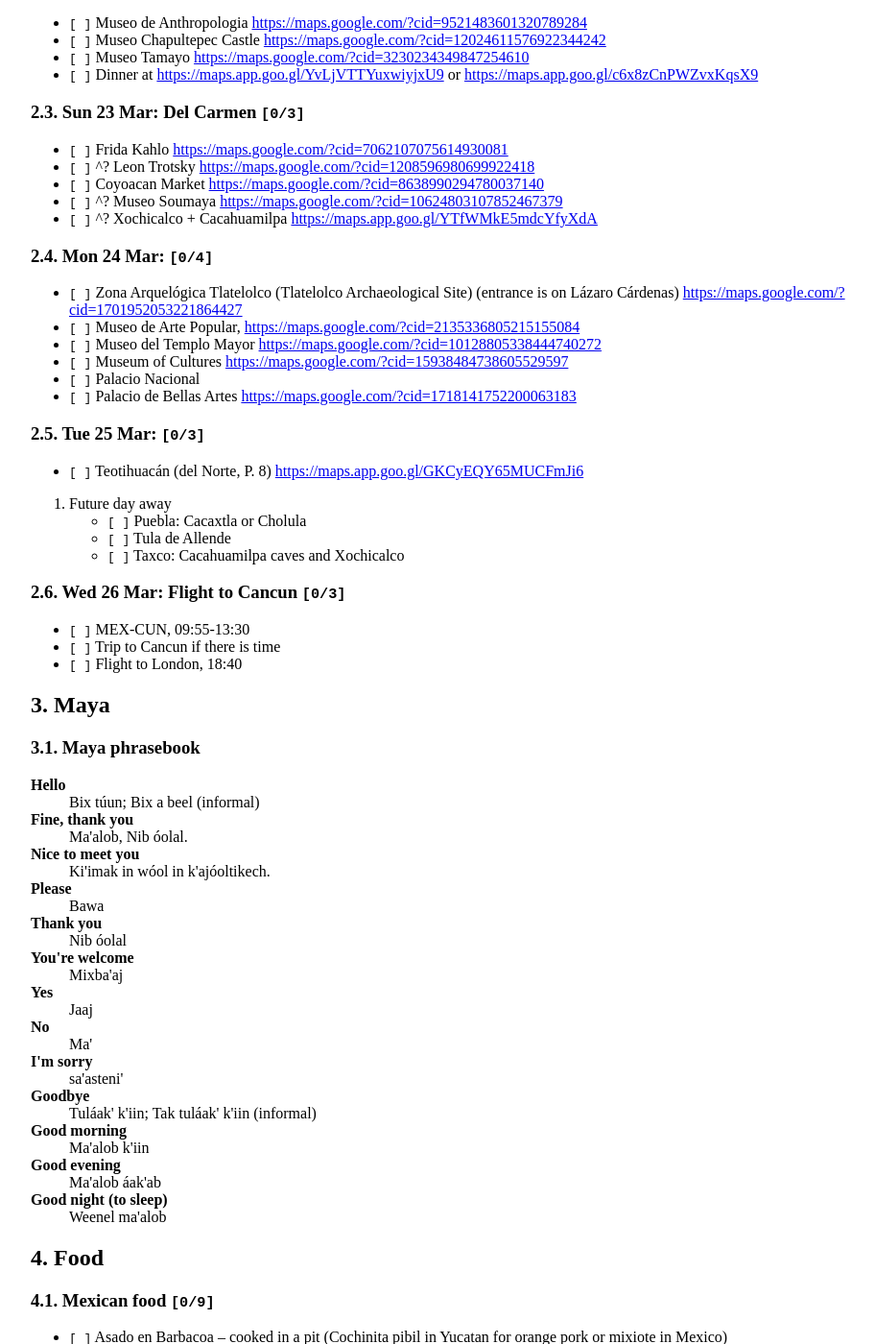
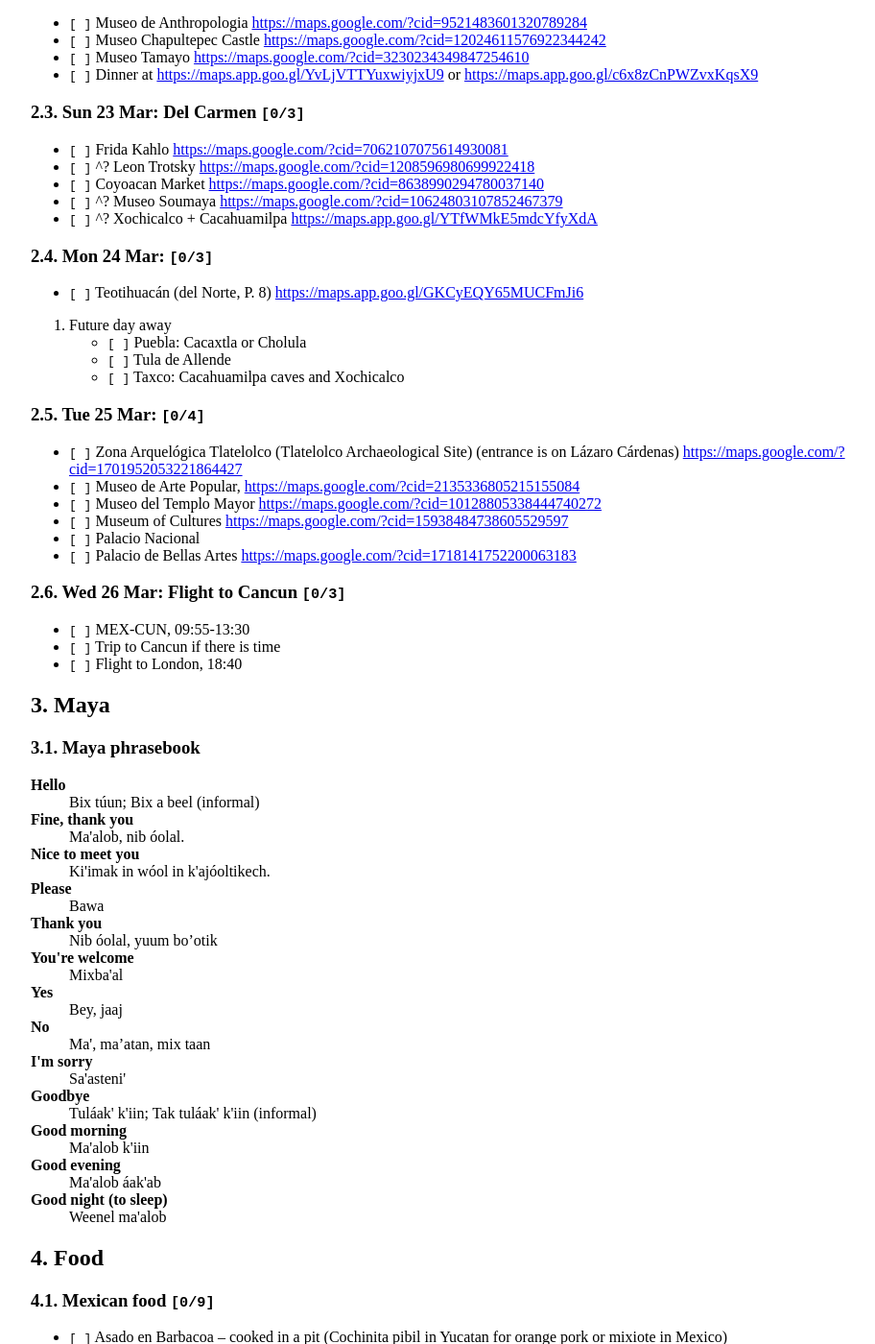
Before and after one commit to ssharoff/ssharoff.github.io, a Jekyll site: the page travel/mexico-plans.html, which Jekyll copies as it is, in a window 1280 px wide and 1400 px high, scrolled down 1712 px. Shown: the whole window at 96% size, without its empty margins (128-1040 px from the left). Built offline with Jekyll 4.4.1, drawn with Linux system fonts in a browser that asks for light colours; some of the changed text lies outside the part shown.

Commit message:
maya phrasebook

```diff
--- a/travel/mexico-plans.html
+++ b/travel/mexico-plans.html
@@ -3,7 +3,7 @@
 "http://www.w3.org/TR/xhtml1/DTD/xhtml1-strict.dtd">
 <html xmlns="http://www.w3.org/1999/xhtml" lang="en" xml:lang="en">
 <head>
-<!-- 2025-02-25 Tue 18:11 -->
+<!-- 2025-02-26 Wed 14:00 -->
 <meta http-equiv="Content-Type" content="text/html;charset=utf-8" />
 <meta name="viewport" content="width=device-width, initial-scale=1" />
 <title>&lrm;</title>
@@ -228,25 +228,25 @@
 <body>
 <div id="content" class="content">
 
-<div id="outline-container-org7169341" class="outline-2">
-<h2 id="org7169341"><span class="section-number-2">1.</span> Yucatan</h2>
+<div id="outline-container-org4df9453" class="outline-2">
+<h2 id="org4df9453"><span class="section-number-2">1.</span> Yucatan</h2>
 <div class="outline-text-2" id="text-1">
 </div>
-<div id="outline-container-org5fe906e" class="outline-3">
-<h3 id="org5fe906e"><span class="section-number-3">1.1.</span> Tue 11 Mar: Arrival to Cancun <code>[0/3]</code></h3>
+<div id="outline-container-orgcfa453f" class="outline-3">
+<h3 id="orgcfa453f"><span class="section-number-3">1.1.</span> Tue 11 Mar: Arrival to Cancun <code>[0/3]</code></h3>
 <div class="outline-text-3" id="text-1-1">
 <ul class="org-ul">
 <li class="off"><code>[&#xa0;]</code> Landing 16:55;</li>
 <li class="off"><code>[&#xa0;]</code> Puerto Morelos <a href="https://maps.app.goo.gl/qLufWPHGQPjrKYhU6">https://maps.app.goo.gl/qLufWPHGQPjrKYhU6</a></li>
 <li class="off"><code>[&#xa0;]</code> Relax \Laughey[1.4]</li>
-<li class="off"><code>[&#xa0;]</code> Dinner <a href="https://maps.app.goo.gl/v63bGJtfmcZemEQH7">https://maps.app.goo.gl/v63bGJtfmcZemEQH7</a></li>
+<li class="off"><code>[&#xa0;]</code> Dinner <a href="https://maps.app.goo.gl/dFe1DRJUFiAucRkX9">https://maps.app.goo.gl/dFe1DRJUFiAucRkX9</a></li>
 <li>Trip map: <a href="https://www.google.com/maps/d/u/0/edit?mid=1OFlbmWCOIUkgks7Tzxy2_ho0Ag5csIw">https://www.google.com/maps/d/u/0/edit?mid=1OFlbmWCOIUkgks7Tzxy2_ho0Ag5csIw</a></li>
 </ul>
 </div>
 </div>
 
-<div id="outline-container-orgeb8397b" class="outline-3">
-<h3 id="orgeb8397b"><span class="section-number-3">1.2.</span> Wed 12 Mar: to Valladolid 2:20 <code>[1/5]</code></h3>
+<div id="outline-container-org2d97f99" class="outline-3">
+<h3 id="org2d97f99"><span class="section-number-3">1.2.</span> Wed 12 Mar: to Valladolid 2:20 <code>[1/5]</code></h3>
 <div class="outline-text-3" id="text-1-2">
 <ul class="org-ul">
 <li class="off"><code>[&#xa0;]</code> Coba <a href="https://maps.app.goo.gl/cUjqrZNwsN8X8Jd46">https://maps.app.goo.gl/cUjqrZNwsN8X8Jd46</a></li>
@@ -262,23 +262,23 @@
 </div>
 </div>
 
-<div id="outline-container-org4f1b66f" class="outline-3">
-<h3 id="org4f1b66f"><span class="section-number-3">1.3.</span> Thu 13 Mar: to Uxmal 2:40 <code>[1/6]</code></h3>
+<div id="outline-container-orga0522ca" class="outline-3">
+<h3 id="orga0522ca"><span class="section-number-3">1.3.</span> Thu 13 Mar: to Uxmal 2:40 <code>[1/6]</code></h3>
 <div class="outline-text-3" id="text-1-3">
 <ul class="org-ul">
 <li class="off"><code>[&#xa0;]</code> Chichen Itza <a href="https://maps.google.com/?cid=8943762525109439898">https://maps.google.com/?cid=8943762525109439898</a></li>
 <li class="off"><code>[&#xa0;]</code> Izamal <a href="https://maps.google.com/?cid=4654195024468678659">https://maps.google.com/?cid=4654195024468678659</a></li>
 <li class="off"><code>[&#xa0;]</code> Temax &rarr; Motul route <a href="https://maps.app.goo.gl/zxJLDm6cDGyUZ8iG9">https://maps.app.goo.gl/zxJLDm6cDGyUZ8iG9</a></li>
-<li class="off"><code>[&#xa0;]</code> Merida Gran Museo de Maya (closed)<br />
-Merida Museo Regional de Antropología <a href="https://maps.google.com/?cid=5327836345381458369">https://maps.google.com/?cid=5327836345381458369</a></li>
+<li class="off"><code>[&#xa0;]</code> Gran Museo de Maya <a href="https://maps.app.goo.gl/JVgffEj3nRgPCSwH7">https://maps.app.goo.gl/JVgffEj3nRgPCSwH7</a><br />
+Museo Regional de Antropología <a href="https://maps.google.com/?cid=5327836345381458369">https://maps.google.com/?cid=5327836345381458369</a></li>
 <li class="off"><code>[&#xa0;]</code> Yaxcopoil <a href="https://maps.google.com/?cid=6353735009450878438">https://maps.google.com/?cid=6353735009450878438</a></li>
 <li class="off"><code>[&#xa0;]</code> Muna <a href="https://maps.app.goo.gl/mM6AER3ThMhVtM5y5">https://maps.app.goo.gl/mM6AER3ThMhVtM5y5</a></li>
 </ul>
 </div>
 </div>
 
-<div id="outline-container-org031932a" class="outline-3">
-<h3 id="org031932a"><span class="section-number-3">1.4.</span> Fri 14 Mar: to Campeche 2:20  <code>[1/6]</code></h3>
+<div id="outline-container-org236a2ca" class="outline-3">
+<h3 id="org236a2ca"><span class="section-number-3">1.4.</span> Fri 14 Mar: to Campeche 2:20  <code>[1/6]</code></h3>
 <div class="outline-text-3" id="text-1-4">
 <ul class="org-ul">
 <li class="off"><code>[&#xa0;]</code> <a href="https://en.wikivoyage.org/wiki/Ruta_Puuc">https://en.wikivoyage.org/wiki/Ruta_Puuc</a></li>
@@ -291,8 +291,8 @@
 </div>
 </div>
 
-<div id="outline-container-orgf9e4c7a" class="outline-3">
-<h3 id="orgf9e4c7a"><span class="section-number-3">1.5.</span> Sat 15 Mar: to Calakmul 4:00 <code>[0/4]</code></h3>
+<div id="outline-container-org273b8c7" class="outline-3">
+<h3 id="org273b8c7"><span class="section-number-3">1.5.</span> Sat 15 Mar: to Calakmul 4:00 <code>[0/4]</code></h3>
 <div class="outline-text-3" id="text-1-5">
 <ul class="org-ul">
 <li class="off"><code>[&#xa0;]</code> Xmuch Garden <a href="https://maps.google.com/?cid=3533563304664637259">https://maps.google.com/?cid=3533563304664637259</a></li>
@@ -305,8 +305,8 @@
 </div>
 </div>
 
-<div id="outline-container-org8aac9db" class="outline-3">
-<h3 id="org8aac9db"><span class="section-number-3">1.6.</span> Sun 16 Mar:  Calakmul <code>[0/3]</code></h3>
+<div id="outline-container-org50ca11b" class="outline-3">
+<h3 id="org50ca11b"><span class="section-number-3">1.6.</span> Sun 16 Mar:  Calakmul <code>[0/3]</code></h3>
 <div class="outline-text-3" id="text-1-6">
 <ul class="org-ul">
 <li class="off"><code>[&#xa0;]</code> Calakmul (6:30 to 11:30) at Colhuas exit take the turn off to the site <a href="https://maps.google.com/?cid=6883804212059906013">https://maps.google.com/?cid=6883804212059906013</a></li>
@@ -316,8 +316,8 @@
 </div>
 </div>
 
-<div id="outline-container-org3511cbf" class="outline-3">
-<h3 id="org3511cbf"><span class="section-number-3">1.7.</span> Mon 17 Mar: to Mahahual 3:50 <code>[0/2]</code></h3>
+<div id="outline-container-org80ac242" class="outline-3">
+<h3 id="org80ac242"><span class="section-number-3">1.7.</span> Mon 17 Mar: to Mahahual 3:50 <code>[0/2]</code></h3>
 <div class="outline-text-3" id="text-1-7">
 <ul class="org-ul">
 <li class="off"><code>[&#xa0;]</code> Kohunlich <a href="https://maps.google.com/?cid=8572165254962446644">https://maps.google.com/?cid=8572165254962446644</a> or <br />
@@ -329,8 +329,8 @@
 </div>
 </div>
 
-<div id="outline-container-org06d8c94" class="outline-3">
-<h3 id="org06d8c94"><span class="section-number-3">1.8.</span> Tue 18 Mar: Mahahual <code>[0/2]</code></h3>
+<div id="outline-container-org20e0105" class="outline-3">
+<h3 id="org20e0105"><span class="section-number-3">1.8.</span> Tue 18 Mar: Mahahual <code>[0/2]</code></h3>
 <div class="outline-text-3" id="text-1-8">
 <ul class="org-ul">
 <li class="off"><code>[&#xa0;]</code> Snorkelling</li>
@@ -339,8 +339,8 @@
 </div>
 </div>
 
-<div id="outline-container-orgb4fafec" class="outline-3">
-<h3 id="orgb4fafec"><span class="section-number-3">1.9.</span> Wed 19 Mar: Mahahual <code>[0/2]</code></h3>
+<div id="outline-container-org28a5d2a" class="outline-3">
+<h3 id="org28a5d2a"><span class="section-number-3">1.9.</span> Wed 19 Mar: Mahahual <code>[0/2]</code></h3>
 <div class="outline-text-3" id="text-1-9">
 <ul class="org-ul">
 <li class="off"><code>[&#xa0;]</code> Sian Ka'an Biosphere Reserve</li>
@@ -349,8 +349,8 @@
 </div>
 </div>
 
-<div id="outline-container-orgff0f6b0" class="outline-3">
-<h3 id="orgff0f6b0"><span class="section-number-3">1.10.</span> Thu 20 Mar: Mahahual <code>[0/0]</code></h3>
+<div id="outline-container-org5d28bc7" class="outline-3">
+<h3 id="org5d28bc7"><span class="section-number-3">1.10.</span> Thu 20 Mar: Mahahual <code>[0/0]</code></h3>
 <div class="outline-text-3" id="text-1-10">
 <ul class="org-ul">
 <li class="off"><code>[&#xa0;]</code> Swimming with turtles</li>
@@ -359,12 +359,12 @@
 </div>
 </div>
 
-<div id="outline-container-orgd7eecfb" class="outline-2">
-<h2 id="orgd7eecfb"><span class="section-number-2">2.</span> Mexico city</h2>
+<div id="outline-container-org038c70b" class="outline-2">
+<h2 id="org038c70b"><span class="section-number-2">2.</span> Mexico city</h2>
 <div class="outline-text-2" id="text-2">
 </div>
-<div id="outline-container-org64fe034" class="outline-3">
-<h3 id="org64fe034"><span class="section-number-3">2.1.</span> Fri 21 Mar: To Cancun airport 4:50 <code>[0/4]</code></h3>
+<div id="outline-container-orga13d594" class="outline-3">
+<h3 id="orga13d594"><span class="section-number-3">2.1.</span> Fri 21 Mar: To Cancun airport 4:50 <code>[0/4]</code></h3>
 <div class="outline-text-3" id="text-2-1">
 <ul class="org-ul">
 <li class="off"><code>[&#xa0;]</code> CUN-NLU, 13:50-15:20</li>
@@ -376,8 +376,8 @@
 </div>
 </div>
 
-<div id="outline-container-orgf8f71c9" class="outline-3">
-<h3 id="orgf8f71c9"><span class="section-number-3">2.2.</span> Sat 22 Mar: Chapultepec, Roma <code>[0/3]</code></h3>
+<div id="outline-container-org5e51676" class="outline-3">
+<h3 id="org5e51676"><span class="section-number-3">2.2.</span> Sat 22 Mar: Chapultepec, Roma <code>[0/3]</code></h3>
 <div class="outline-text-3" id="text-2-2">
 <ul class="org-ul">
 <li class="off"><code>[&#xa0;]</code> Museo de Anthropologia <a href="https://maps.google.com/?cid=9521483601320789284">https://maps.google.com/?cid=9521483601320789284</a></li>
@@ -388,8 +388,8 @@
 </div>
 </div>
 
-<div id="outline-container-org28aefc5" class="outline-3">
-<h3 id="org28aefc5"><span class="section-number-3">2.3.</span> Sun 23 Mar: Del Carmen <code>[0/3]</code></h3>
+<div id="outline-container-orga95b7e4" class="outline-3">
+<h3 id="orga95b7e4"><span class="section-number-3">2.3.</span> Sun 23 Mar: Del Carmen <code>[0/3]</code></h3>
 <div class="outline-text-3" id="text-2-3">
 <ul class="org-ul">
 <li class="off"><code>[&#xa0;]</code> Frida Kahlo <a href="https://maps.google.com/?cid=7062107075614930081">https://maps.google.com/?cid=7062107075614930081</a></li>
@@ -401,9 +401,29 @@
 </div>
 </div>
 
-<div id="outline-container-org36f0558" class="outline-3">
-<h3 id="org36f0558"><span class="section-number-3">2.4.</span> Mon 24 Mar:  <code>[0/4]</code></h3>
+<div id="outline-container-org22215cd" class="outline-3">
+<h3 id="org22215cd"><span class="section-number-3">2.4.</span> Mon 24 Mar: <code>[0/3]</code></h3>
 <div class="outline-text-3" id="text-2-4">
+<ul class="org-ul">
+<li class="off"><code>[&#xa0;]</code> Teotihuacán (del Norte, P. 8) <a href="https://maps.app.goo.gl/GKCyEQY65MUCFmJi6">https://maps.app.goo.gl/GKCyEQY65MUCFmJi6</a></li>
+</ul>
+</div>
+<ol class="org-ol">
+<li><a id="orga917a19"></a>Future day away<br />
+<div class="outline-text-4" id="text-2-4-1">
+<ul class="org-ul">
+<li class="off"><code>[&#xa0;]</code> Puebla: Cacaxtla or Cholula</li>
+<li class="off"><code>[&#xa0;]</code> Tula de Allende</li>
+<li class="off"><code>[&#xa0;]</code> Taxco: Cacahuamilpa caves and Xochicalco</li>
+</ul>
+</div>
+</li>
+</ol>
+</div>
+
+<div id="outline-container-orgdd09342" class="outline-3">
+<h3 id="orgdd09342"><span class="section-number-3">2.5.</span> Tue 25 Mar:  <code>[0/4]</code></h3>
+<div class="outline-text-3" id="text-2-5">
 <ul class="org-ul">
 <li class="off"><code>[&#xa0;]</code> Zona Arquelógica Tlatelolco (Tlatelolco Archaeological Site) (entrance is on Lázaro Cárdenas) <a href="https://maps.google.com/?cid=1701952053221864427">https://maps.google.com/?cid=1701952053221864427</a></li>
 <li class="off"><code>[&#xa0;]</code> Museo de Arte Popular, <a href="https://maps.google.com/?cid=2135336805215155084">https://maps.google.com/?cid=2135336805215155084</a></li>
@@ -415,28 +435,8 @@
 </div>
 </div>
 
-<div id="outline-container-org6139f8c" class="outline-3">
-<h3 id="org6139f8c"><span class="section-number-3">2.5.</span> Tue 25 Mar: <code>[0/3]</code></h3>
-<div class="outline-text-3" id="text-2-5">
-<ul class="org-ul">
-<li class="off"><code>[&#xa0;]</code> Teotihuacán (del Norte, P. 8) <a href="https://maps.app.goo.gl/GKCyEQY65MUCFmJi6">https://maps.app.goo.gl/GKCyEQY65MUCFmJi6</a></li>
-</ul>
-</div>
-<ol class="org-ol">
-<li><a id="org78db5a7"></a>Future day away<br />
-<div class="outline-text-4" id="text-2-5-1">
-<ul class="org-ul">
-<li class="off"><code>[&#xa0;]</code> Puebla: Cacaxtla or Cholula</li>
-<li class="off"><code>[&#xa0;]</code> Tula de Allende</li>
-<li class="off"><code>[&#xa0;]</code> Taxco: Cacahuamilpa caves and Xochicalco</li>
-</ul>
-</div>
-</li>
-</ol>
-</div>
-
-<div id="outline-container-orgc48f82e" class="outline-3">
-<h3 id="orgc48f82e"><span class="section-number-3">2.6.</span> Wed 26 Mar: Flight to Cancun <code>[0/3]</code></h3>
+<div id="outline-container-org29d3330" class="outline-3">
+<h3 id="org29d3330"><span class="section-number-3">2.6.</span> Wed 26 Mar: Flight to Cancun <code>[0/3]</code></h3>
 <div class="outline-text-3" id="text-2-6">
 <ul class="org-ul">
 <li class="off"><code>[&#xa0;]</code> MEX-CUN, 09:55-13:30</li>
@@ -447,23 +447,23 @@
 </div>
 </div>
 
-<div id="outline-container-org0738997" class="outline-2">
-<h2 id="org0738997"><span class="section-number-2">3.</span> Maya</h2>
+<div id="outline-container-org4adba5d" class="outline-2">
+<h2 id="org4adba5d"><span class="section-number-2">3.</span> Maya</h2>
 <div class="outline-text-2" id="text-3">
 </div>
-<div id="outline-container-org7d07895" class="outline-3">
-<h3 id="org7d07895"><span class="section-number-3">3.1.</span> Maya phrasebook</h3>
+<div id="outline-container-org5999be8" class="outline-3">
+<h3 id="org5999be8"><span class="section-number-3">3.1.</span> Maya phrasebook</h3>
 <div class="outline-text-3" id="text-3-1">
 <dl class="org-dl">
 <dt>Hello</dt><dd>Bix túun; Bix a beel (informal)</dd>
-<dt>Fine, thank you</dt><dd>Ma'alob, Nib óolal.</dd>
+<dt>Fine, thank you</dt><dd>Ma'alob, nib óolal.</dd>
 <dt>Nice to meet you</dt><dd>Ki'imak in wóol in k'ajóoltikech.</dd>
 <dt>Please</dt><dd>Bawa</dd>
-<dt>Thank you</dt><dd>Nib óolal</dd>
-<dt>You're welcome</dt><dd>Mixba'aj</dd>
-<dt>Yes</dt><dd>Jaaj</dd>
-<dt>No</dt><dd>Ma'</dd>
-<dt>I'm sorry</dt><dd>sa'asteni'</dd>
+<dt>Thank you</dt><dd>Nib óolal, yuum bo’otik</dd>
+<dt>You're welcome</dt><dd>Mixba'al</dd>
+<dt>Yes</dt><dd>Bey, jaaj</dd>
+<dt>No</dt><dd>Ma', ma’atan, mix taan</dd>
+<dt>I'm sorry</dt><dd>Sa'asteni'</dd>
 <dt>Goodbye</dt><dd>Tuláak' k'iin; Tak tuláak' k'iin  (informal)</dd>
 <dt>Good morning</dt><dd>Ma'alob k'iin</dd>
 <dt>Good evening</dt><dd>Ma'alob áak'ab</dd>
@@ -473,12 +473,12 @@
 </div>
 </div>
 
-<div id="outline-container-org8316f12" class="outline-2">
-<h2 id="org8316f12"><span class="section-number-2">4.</span> Food</h2>
+<div id="outline-container-org4ba6646" class="outline-2">
+<h2 id="org4ba6646"><span class="section-number-2">4.</span> Food</h2>
 <div class="outline-text-2" id="text-4">
 </div>
-<div id="outline-container-org14c414b" class="outline-3">
-<h3 id="org14c414b"><span class="section-number-3">4.1.</span> Mexican food <code>[0/9]</code></h3>
+<div id="outline-container-org928f0c4" class="outline-3">
+<h3 id="org928f0c4"><span class="section-number-3">4.1.</span> Mexican food <code>[0/9]</code></h3>
 <div class="outline-text-3" id="text-4-1">
 <ul class="org-ul">
 <li class="off"><code>[&#xa0;]</code> Asado en Barbacoa &#x2013; cooked in a pit (Cochinita pibil in Yucatan for orange pork or mixiote in Mexico)</li>
@@ -498,7 +498,7 @@
 </div>
 </div>
 <div id="postamble" class="status">
-<p class="date">Created: 2025-02-25 Tue 18:11</p>
+<p class="date">Created: 2025-02-26 Wed 14:00</p>
 <p class="validation"><a href="https://validator.w3.org/check?uri=referer">Validate</a></p>
 </div>
 </body>
```
Also changed, not shown: travel/mexico-plans.org (+15 -15 lines), 4 other files.
